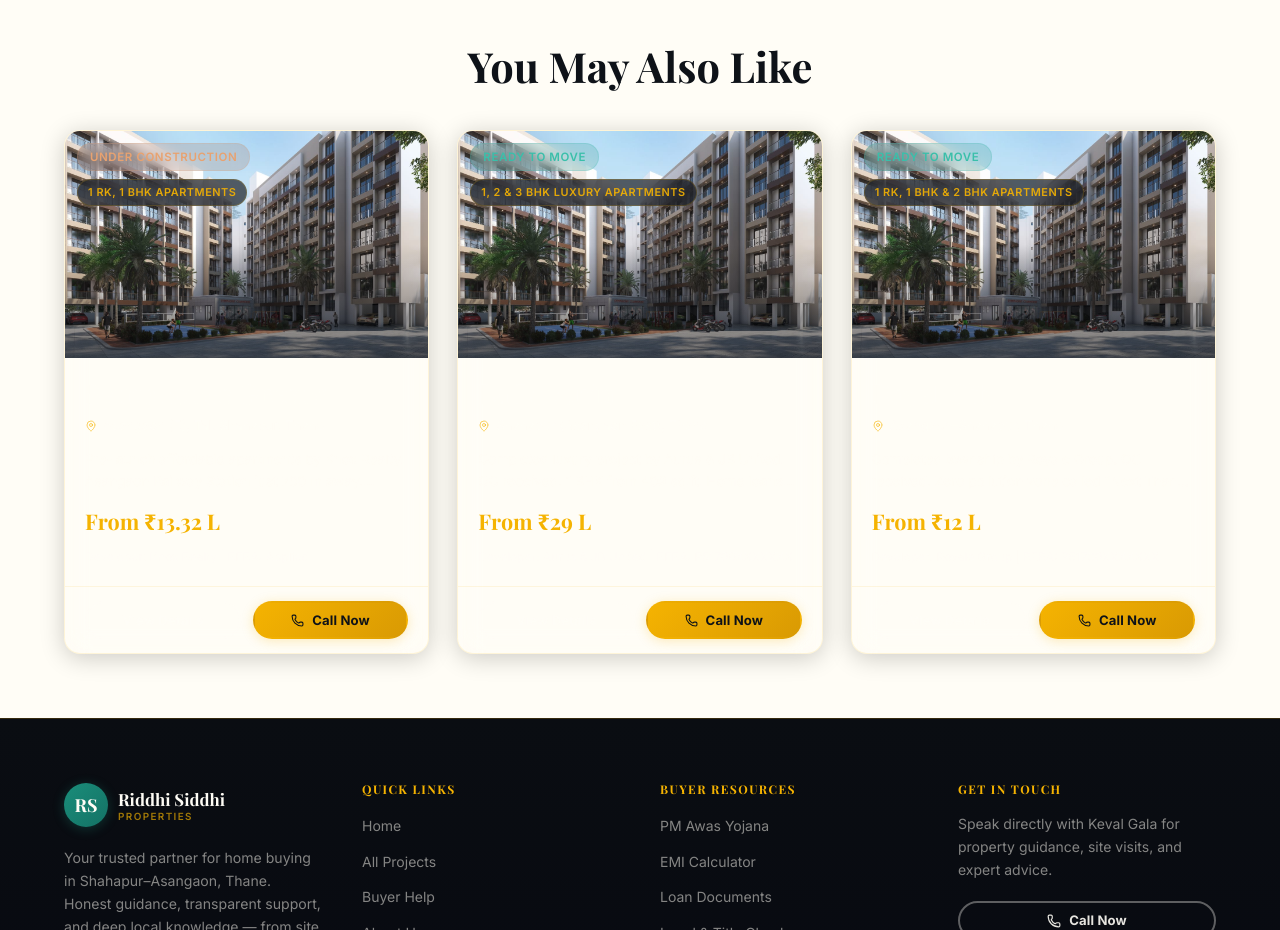
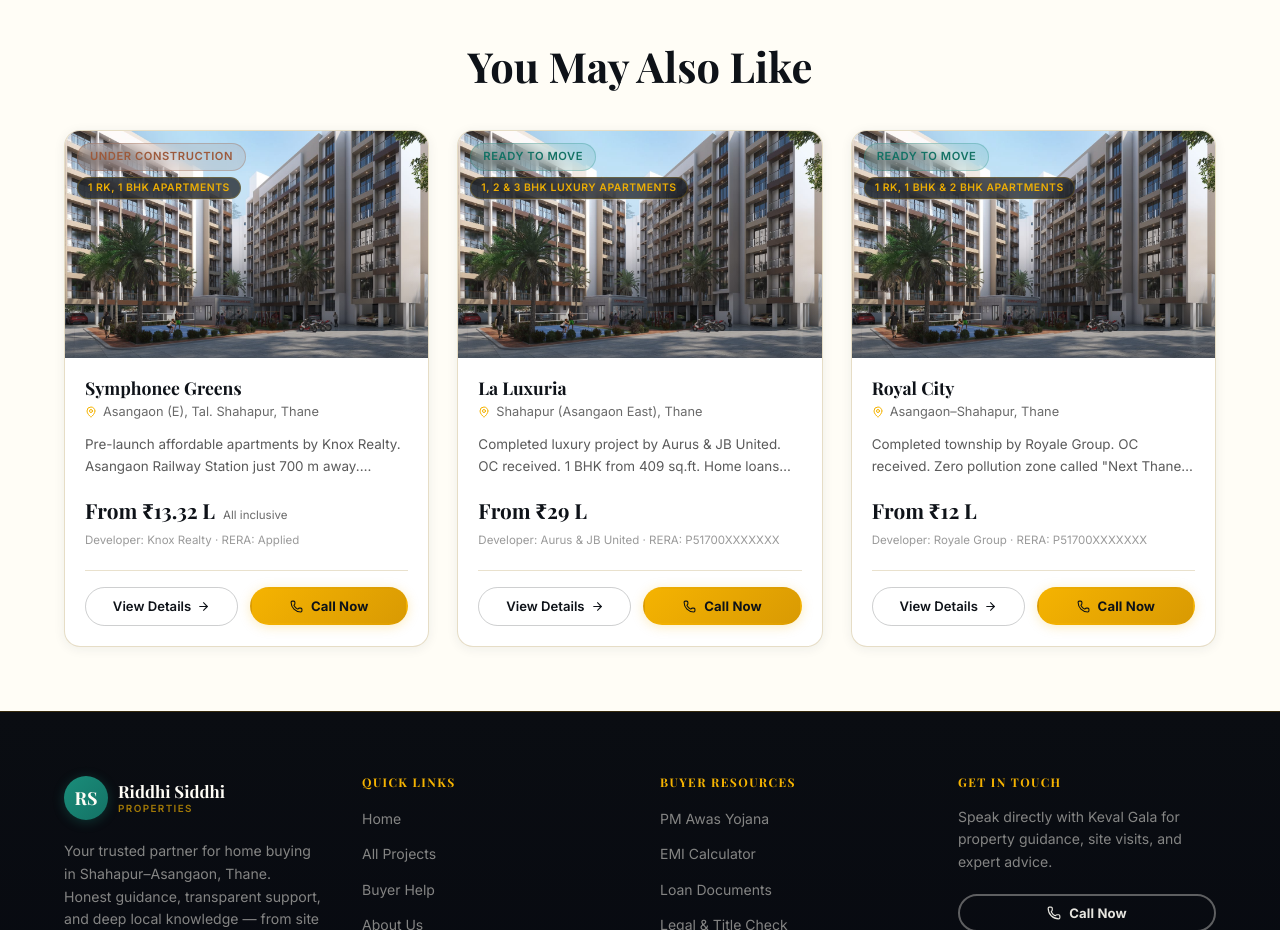
Before and after one commit to Darshil562002/riddhi-siddhi-properties, a Next.js app: page /projects/banjara-hills in a window 1280 px wide. Shown: the part 2560-3490 px from the top of the page. Built offline with nearby package versions, Linux system fonts and the light colour scheme.

Commit message:
fix: projects page design — light card variant, readable text, warm grid bg

```diff
--- a/src/app/page.tsx
+++ b/src/app/page.tsx
@@ -274,7 +274,7 @@
           <div className="grid md:grid-cols-2 lg:grid-cols-3 gap-7">
             {featuredProjects.map((project, i) => (
               <ScrollReveal key={project.id} delay={(i + 1) as 1 | 2 | 3}>
-                <ProjectCard project={project} titleTag="h3" />
+                <ProjectCard project={project} titleTag="h3" variant="dark" />
               </ScrollReveal>
             ))}
           </div>
--- a/src/components/ui/ProjectCard.tsx
+++ b/src/components/ui/ProjectCard.tsx
@@ -1,23 +1,38 @@
 import Link from "next/link";
 import Image from "next/image";
-import { MapPin, Phone } from "lucide-react";
+import { MapPin, Phone, ArrowRight } from "lucide-react";
 import type { Project } from "@/types";
 import { CONFIG } from "@/lib/constants";
 
 interface ProjectCardProps {
   project: Project;
   titleTag?: "h2" | "h3";
+  /** "dark" = glassmorphism for dark bg (homepage hero), "light" = card for light bg (projects listing) */
+  variant?: "dark" | "light";
 }
 
-export default function ProjectCard({ project, titleTag: Tag = "h3" }: ProjectCardProps) {
-  const statusStyles: Record<string, { bg: string; color: string }> = {
-    upcoming: { bg: "rgba(156,90,60,0.18)", color: "#E8A270" },
-    ready:    { bg: "rgba(26,141,122,0.18)", color: "#3ABFAA" },
-    ongoing:  { bg: "rgba(59,95,191,0.18)", color: "#7B9AE8" },
+export default function ProjectCard({
+  project,
+  titleTag: Tag = "h3",
+  variant = "light",
+}: ProjectCardProps) {
+  const statusStyles: Record<string, { bg: string; color: string; border: string }> = {
+    upcoming: { bg: "rgba(156,90,60,0.13)", color: "#9C5A3C", border: "rgba(156,90,60,0.30)" },
+    ready:    { bg: "rgba(26,141,122,0.12)", color: "#147265", border: "rgba(26,141,122,0.28)" },
+    ongoing:  { bg: "rgba(59,95,191,0.12)", color: "#3A5FBF", border: "rgba(59,95,191,0.28)" },
   };
 
-  const badge = statusStyles[project.status] || statusStyles.ready;
+  const darkStatusStyles: Record<string, { bg: string; color: string; border: string }> = {
+    upcoming: { bg: "rgba(156,90,60,0.18)", color: "#E8A270", border: "rgba(232,162,112,0.20)" },
+    ready:    { bg: "rgba(26,141,122,0.18)", color: "#3ABFAA", border: "rgba(58,191,170,0.20)" },
+    ongoing:  { bg: "rgba(59,95,191,0.18)", color: "#7B9AE8", border: "rgba(123,154,232,0.20)" },
+  };
 
+  const styleMap = variant === "dark" ? darkStatusStyles : statusStyles;
+  const badge = styleMap[project.status] || styleMap.ready;
+
+  if (variant === "dark") {
+    // Original glassmorphism card (for dark hero sections)
     return (
       <article
         className="group relative overflow-hidden rounded-2xl transition-all duration-400"
@@ -29,49 +44,135 @@
           boxShadow: "0 4px 24px rgba(0,0,0,0.20)",
         }}
       >
-      {/* Hover shimmer overlay */}
         <div
           className="absolute inset-0 opacity-0 group-hover:opacity-100 transition-opacity duration-400 pointer-events-none z-10"
-        style={{
-          background: "linear-gradient(135deg, rgba(245,179,1,0.06) 0%, transparent 60%)",
-        }}
+          style={{ background: "linear-gradient(135deg, rgba(245,179,1,0.06) 0%, transparent 60%)" }}
         />
-
-      {/* Image */}
         <div className="relative aspect-[16/10] overflow-hidden">
           <Image
             src={project.heroImage}
             alt={`${project.name} — ${project.type} in ${project.location}`}
             fill
             sizes="(max-width: 768px) 100vw, (max-width: 1024px) 50vw, 33vw"
-          className="object-cover group-hover:scale-108 transition-transform duration-600"
+            className="object-cover group-hover:scale-105 transition-transform duration-600"
             style={{ transition: "transform 0.6s cubic-bezier(0.25,0.46,0.45,0.94)" }}
           />
-        {/* Gradient overlay on image bottom */}
+          <div className="absolute inset-0" style={{ background: "linear-gradient(to top, rgba(10,13,18,0.55) 0%, transparent 50%)" }} />
+          <div className="absolute top-3 left-3 flex flex-col gap-2 items-start z-20 pr-3">
+            <span className="px-3 py-1 rounded-full text-[0.72rem] font-semibold uppercase tracking-wider backdrop-blur-sm"
+              style={{ background: badge.bg, color: badge.color, border: `1px solid ${badge.border}` }}>
+              {project.statusLabel}
+            </span>
+            <span className="px-2.5 py-1 rounded-full text-[0.68rem] font-semibold uppercase tracking-wider backdrop-blur-sm"
+              style={{ background: "rgba(14,18,24,0.65)", color: "rgba(245,179,1,0.90)", border: "1px solid rgba(245,179,1,0.18)" }}>
+              {project.type}
+            </span>
+          </div>
+        </div>
+        <div className="p-5">
+          <Tag className="text-[1.15rem] mb-1.5 font-serif font-bold leading-snug" style={{ color: "#FFFDF6" }}>
+            <Link href={`/projects/${project.slug}`} className="no-underline transition-colors hover:text-[#F5B301]" style={{ color: "#FFFDF6" }}>
+              {project.name}
+            </Link>
+          </Tag>
+          <div className="flex items-center gap-1.5 text-[0.82rem] mb-3" style={{ color: "rgba(255,253,246,0.55)" }}>
+            <MapPin size={12} style={{ color: "rgba(245,179,1,0.60)" }} />
+            {project.location}
+          </div>
+          <p className="text-[0.85rem] leading-relaxed mb-3 line-clamp-2" style={{ color: "rgba(255,253,246,0.50)" }}>
+            {project.description}
+          </p>
+          {project.price && (
+            <div className="font-serif text-[1.35rem] font-bold mb-2" style={{ color: "#F5B301" }}>
+              {project.price}
+            </div>
+          )}
+          <div className="text-[0.75rem]" style={{ color: "rgba(255,253,246,0.35)" }}>
+            Developer: {project.developer}
+            {project.reraNumber && project.reraNumber !== "Application Pending — RERA Number to be updated upon registration"
+              ? ` | RERA: ${project.reraNumber}`
+              : project.rera ? ` | RERA: ${project.rera}` : ""}
+          </div>
+        </div>
+        <div className="flex items-center gap-3 px-5 py-3.5" style={{ borderTop: "1px solid rgba(245,179,1,0.10)" }}>
+          <Link href={`/projects/${project.slug}`} className="btn btn-outline-white btn-sm flex-1 justify-center" style={{ borderRadius: "100px" }}>
+            View Details
+          </Link>
+          <a href={CONFIG.callLink} className="btn btn-gold btn-sm flex-1 justify-center" style={{ borderRadius: "100px" }}>
+            <Phone size={13} /> Call Now
+          </a>
+        </div>
+      </article>
+    );
+  }
+
+  // ── Light variant — for projects listing page ──
+  return (
+    <article
+      className="group relative overflow-hidden rounded-2xl flex flex-col"
+      style={{
+        background: "#FFFFFF",
+        border: "1px solid rgba(224,213,184,0.80)",
+        boxShadow: "0 2px 12px rgba(31,41,51,0.07)",
+        transition: "transform 350ms cubic-bezier(0.25,0.46,0.45,0.94), box-shadow 350ms ease, border-color 350ms ease",
+      }}
+      onMouseEnter={(e) => {
+        (e.currentTarget as HTMLElement).style.transform = "translateY(-5px)";
+        (e.currentTarget as HTMLElement).style.boxShadow = "0 16px 40px rgba(31,41,51,0.13), 0 0 0 1px rgba(245,179,1,0.25)";
+        (e.currentTarget as HTMLElement).style.borderColor = "rgba(245,179,1,0.40)";
+      }}
+      onMouseLeave={(e) => {
+        (e.currentTarget as HTMLElement).style.transform = "translateY(0)";
+        (e.currentTarget as HTMLElement).style.boxShadow = "0 2px 12px rgba(31,41,51,0.07)";
+        (e.currentTarget as HTMLElement).style.borderColor = "rgba(224,213,184,0.80)";
+      }}
+    >
+      {/* Gold shimmer on hover */}
+      <div
+        className="absolute inset-0 opacity-0 group-hover:opacity-100 pointer-events-none z-10 rounded-2xl"
+        style={{
+          background: "linear-gradient(135deg, rgba(245,179,1,0.04) 0%, transparent 55%)",
+          transition: "opacity 350ms ease",
+        }}
+      />
+
+      {/* Image */}
+      <div className="relative aspect-[16/10] overflow-hidden flex-shrink-0">
+        <Image
+          src={project.heroImage}
+          alt={`${project.name} — ${project.type} in ${project.location}`}
+          fill
+          sizes="(max-width: 768px) 100vw, (max-width: 1024px) 50vw, 33vw"
+          className="object-cover"
+          style={{ transition: "transform 0.6s cubic-bezier(0.25,0.46,0.45,0.94)" }}
+          onMouseEnter={(e) => { (e.currentTarget as HTMLElement).style.transform = "scale(1.05)"; }}
+          onMouseLeave={(e) => { (e.currentTarget as HTMLElement).style.transform = "scale(1)"; }}
+        />
+        {/* Subtle bottom gradient */}
         <div
           className="absolute inset-0"
-          style={{
-            background: "linear-gradient(to top, rgba(10,13,18,0.55) 0%, transparent 50%)",
-          }}
+          style={{ background: "linear-gradient(to top, rgba(10,13,18,0.35) 0%, transparent 45%)" }}
         />
         {/* Badges */}
-        <div className="absolute top-3 left-3 flex flex-col gap-2 items-start z-20 pr-3">
+        <div className="absolute top-3 left-3 flex flex-col gap-1.5 items-start z-20">
           <span
-            className="px-3 py-1 rounded-full text-[0.72rem] font-semibold uppercase tracking-wider backdrop-blur-sm"
+            className="px-3 py-1 rounded-full text-[0.70rem] font-semibold uppercase tracking-wider"
             style={{
               background: badge.bg,
               color: badge.color,
-              border: `1px solid ${badge.color}33`,
+              border: `1px solid ${badge.border}`,
+              backdropFilter: "blur(8px)",
             }}
           >
             {project.statusLabel}
           </span>
           <span
-            className="px-2.5 py-1 rounded-full text-[0.68rem] font-semibold uppercase tracking-wider backdrop-blur-sm"
+            className="px-2.5 py-0.5 rounded-full text-[0.65rem] font-semibold uppercase tracking-wider"
             style={{
-              background: "rgba(14,18,24,0.65)",
-              color: "rgba(245,179,1,0.90)",
-              border: "1px solid rgba(245,179,1,0.18)",
+              background: "rgba(14,18,24,0.70)",
+              color: "rgba(245,179,1,0.95)",
+              border: "1px solid rgba(245,179,1,0.20)",
+              backdropFilter: "blur(8px)",
             }}
           >
             {project.type}
@@ -80,72 +181,108 @@
       </div>
 
       {/* Body */}
-      <div className="p-5">
-        <Tag className="text-[1.15rem] mb-1.5 font-serif font-bold leading-snug" style={{ color: "#FFFDF6" }}>
+      <div className="p-5 flex flex-col flex-1">
+        {/* Title */}
+        <Tag
+          className="font-serif font-bold leading-snug mb-1"
+          style={{ color: "#0E1218", fontSize: "1.1rem" }}
+        >
           <Link
             href={`/projects/${project.slug}`}
-            className="no-underline transition-colors hover:text-[#F5B301]"
-            style={{ color: "#FFFDF6" }}
+            className="no-underline transition-colors"
+            style={{ color: "#0E1218" }}
+            onMouseEnter={(e) => { (e.currentTarget as HTMLElement).style.color = "#C89100"; }}
+            onMouseLeave={(e) => { (e.currentTarget as HTMLElement).style.color = "#0E1218"; }}
           >
             {project.name}
           </Link>
         </Tag>
+
+        {/* Location */}
         <div
-          className="flex items-center gap-1.5 text-[0.82rem] mb-3"
-          style={{ color: "rgba(255,253,246,0.55)" }}
+          className="flex items-center gap-1.5 text-[0.80rem] mb-3"
+          style={{ color: "#6A6A6A" }}
         >
-          <MapPin size={12} style={{ color: "rgba(245,179,1,0.60)" }} />
-          {project.location}
+          <MapPin size={12} style={{ color: "#F5B301", flexShrink: 0 }} />
+          <span>{project.location}</span>
         </div>
+
+        {/* Description */}
         <p
-          className="text-[0.85rem] leading-relaxed mb-3 line-clamp-2"
-          style={{ color: "rgba(255,253,246,0.50)" }}
+          className="text-[0.84rem] leading-relaxed line-clamp-2 mb-4 flex-1"
+          style={{ color: "#5A5A5A" }}
         >
           {project.description}
         </p>
+
+        {/* Price */}
         {project.price && (
           <div
-            className="font-serif text-[1.35rem] font-bold mb-2"
-            style={{ color: "#F5B301" }}
+            className="font-serif font-bold mb-1"
+            style={{ color: "#0E1218", fontSize: "1.3rem" }}
           >
             {project.price}
+            {project.priceNote && (
+              <span
+                className="ml-2 font-sans font-normal text-[0.72rem]"
+                style={{ color: "#6A6A6A" }}
+              >
+                {project.priceNote}
+              </span>
+            )}
           </div>
         )}
+
+        {/* Developer & RERA */}
         <div
-          className="text-[0.75rem]"
-          style={{ color: "rgba(255,253,246,0.35)" }}
+          className="text-[0.72rem] mb-5"
+          style={{ color: "#9A9A9A" }}
         >
           Developer: {project.developer}
           {project.reraNumber &&
-          project.reraNumber !==
-            "Application Pending — RERA Number to be updated upon registration"
-            ? ` | RERA: ${project.reraNumber}`
+          project.reraNumber !== "Application Pending — RERA Number to be updated upon registration"
+            ? ` · RERA: ${project.reraNumber}`
             : project.rera
-            ? ` | RERA: ${project.rera}`
+            ? ` · RERA: ${project.rera}`
             : ""}
         </div>
-      </div>
 
-      {/* Footer */}
+        {/* Footer buttons */}
         <div
-        className="flex items-center gap-3 px-5 py-3.5"
-        style={{ borderTop: "1px solid rgba(245,179,1,0.10)" }}
+          className="flex items-center gap-3 pt-4"
+          style={{ borderTop: "1px solid rgba(224,213,184,0.70)" }}
         >
           <Link
             href={`/projects/${project.slug}`}
-          className="btn btn-outline-white btn-sm flex-1 justify-center"
-          style={{ borderRadius: "100px" }}
+            className="flex-1 inline-flex items-center justify-center gap-1.5 font-sans font-600 text-[0.82rem] rounded-full transition-all"
+            style={{
+              padding: "0.5rem 1rem",
+              border: "1.5px solid rgba(14,18,24,0.20)",
+              color: "#0E1218",
+              background: "transparent",
+              fontWeight: 600,
+              textDecoration: "none",
+              transition: "all 220ms ease",
+            }}
+            onMouseEnter={(e) => {
+              (e.currentTarget as HTMLElement).style.borderColor = "#0E1218";
+              (e.currentTarget as HTMLElement).style.background = "rgba(14,18,24,0.04)";
+            }}
+            onMouseLeave={(e) => {
+              (e.currentTarget as HTMLElement).style.borderColor = "rgba(14,18,24,0.20)";
+              (e.currentTarget as HTMLElement).style.background = "transparent";
+            }}
           >
-          View Details
+            View Details <ArrowRight size={13} />
           </Link>
           <a
             href={CONFIG.callLink}
-          className="btn btn-gold btn-sm flex-1 justify-center"
+            className="flex-1 btn btn-primary btn-sm justify-center"
             style={{ borderRadius: "100px" }}
           >
-          <Phone size={13} />
-          Call Now
+            <Phone size={13} /> Call Now
           </a>
+        </div>
       </div>
     </article>
   );
```
Also changed, not shown: src/app/projects/page.tsx (+8 -6 lines). Lines whose indentation alone changed are shown as unchanged.
